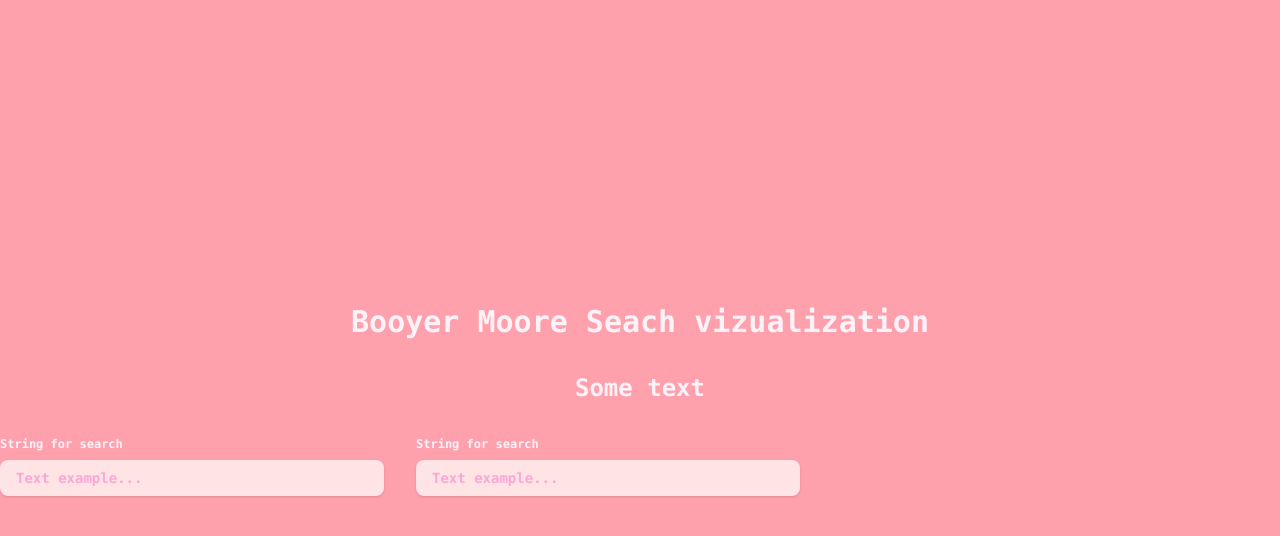
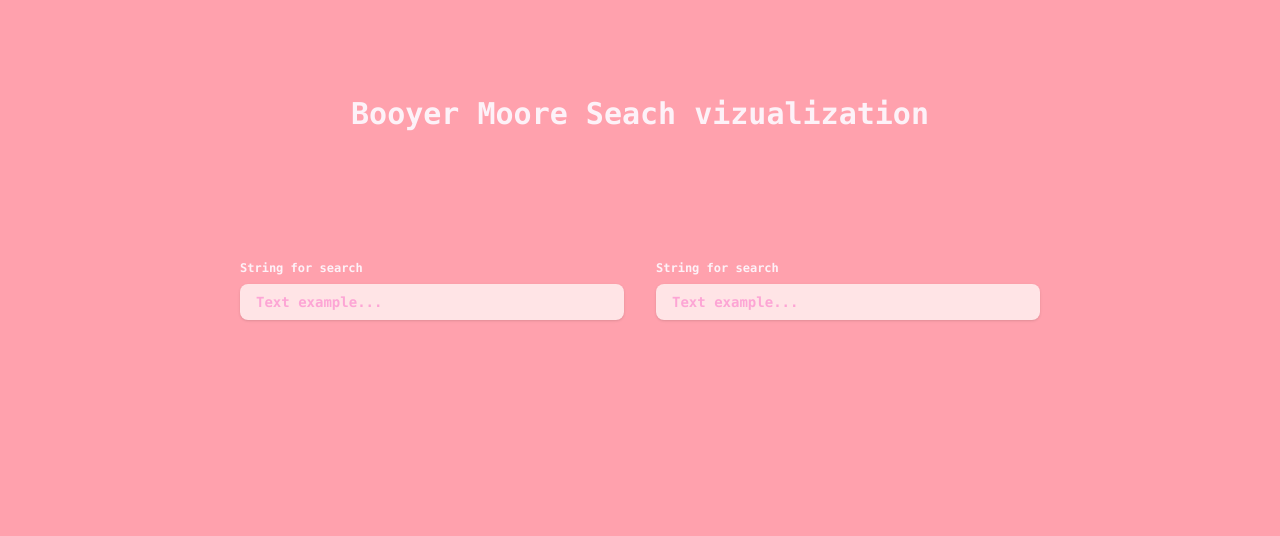
Before and after one commit to topoff0/Boyer-Moore-search-visualization, a React app in the folder frontend/: page / in a window 1280 px wide. Shown: the top 536 px of the page. Built offline with nearby package versions, Linux system fonts and the light colour scheme; the HTML template or start-up script is replaced by a standard one.

Commit message:
Add useQuery hook and show simple information about search result on page

```diff
--- a/frontend/package.json
+++ b/frontend/package.json
@@ -11,6 +11,8 @@
   },
   "dependencies": {
     "@tailwindcss/vite": "^4.1.18",
+    "@tanstack/react-query": "^5.90.16",
+    "axios": "^1.13.2",
     "react": "^19.2.0",
     "react-dom": "^19.2.0",
     "react-router-dom": "^7.11.0",
--- a/frontend/src/App.tsx
+++ b/frontend/src/App.tsx
@@ -1,11 +1,16 @@
 import { Routes, Route } from "react-router-dom";
 import Main from "./pages/Main";
+import { QueryClient, QueryClientProvider } from "@tanstack/react-query";
+
+const queryClient = new QueryClient();
+
 function App() {
-
   return (
-    <Routes>
-      <Route path="/" element={<Main />} />
-    </Routes>
+    <QueryClientProvider client={queryClient}>
+      <Routes>
+        <Route path="/" element={<Main />} />
+      </Routes>
+    </QueryClientProvider>
   )
 }
 
--- /dev/null
+++ b/frontend/src/api/search.ts
@@ -0,0 +1,26 @@
+import axios from "axios";
+
+export interface SearchStep {
+  stepNumber: number;
+  stepPointer: number;
+  patternPointer: number;
+  description: string;
+  isMatch: boolean;
+}
+
+export interface SearchResult {
+  found: boolean;
+  position: number;
+  executionTime: string;
+  steps: SearchStep[];
+}
+
+export const fetchMooreSearch = async (text: string, pattern: string): Promise<SearchResult> => {
+  const { data } = await axios.post<SearchResult>("http://localhost:5015/api/moore/execute",
+    {
+      text, pattern
+    },
+  );
+  console.log(data);
+  return data;
+}
--- /dev/null
+++ b/frontend/src/hooks/useMoore.ts
@@ -0,0 +1,11 @@
+import { fetchMooreSearch, type SearchResult } from "../api/search"
+import { useQuery } from "@tanstack/react-query"
+
+export const useMooreSearch = (text: string, pattern: string) => {
+  return useQuery<SearchResult, Error>({
+    queryKey: ["moore-search", text, pattern],
+    queryFn: () =>  fetchMooreSearch(text, pattern),
+    enabled: !!text && !!pattern,
+    staleTime: 1000 * 60,
+  });
+}
--- a/frontend/src/pages/Main.tsx
+++ b/frontend/src/pages/Main.tsx
@@ -1,32 +1,54 @@
-import { useState } from "react";
+import { useEffect, useState } from "react";
 import Input from "../components/Input";
+import { useMooreSearch } from "../hooks/useMoore";
 
 const Main = () => {
 
-  const [result, setResult] = useState("Some text");
-  const [searchString, setSearchString] = useState("");
-  const [foundString, setFoundString] = useState("");
+  const [text, setText] = useState("");
+  const [pattern, setPattern] = useState("");
+
+  const { data, isLoading, error } = useMooreSearch(text, pattern)
+
+  // useEffect(() => {
+  //   if (data) {
+  //     console.log("Moore result:", data);
+  //   }
+  // }, [data]);
 
   return (
     <>
       <div className="bg-rose-300 w-screen h-screen flex items-center justify-center">
-        <div className="container min-h-screen flex flex-col gap-y-8 items-center justify-center">
-            <h1 className="text-center text-3xl font-mono font-extrabold text-pink-50">Booyer Moore Seach vizualization</h1>
-            <p className="text-2xl text-center font-mono font-extrabold text-pink-50">{result}</p>
-            <div className="container w-full flex items-center gap-8">
-              <Input
-              label = "String for search"
-              placeholder = "Text example..."
-              value = {searchString}
-              onChange={(e) => setSearchString(e.target.value)}
-              />
-              <Input
-              label = "String for search"
-              placeholder = "Text example..."
-              value = {foundString}
-              onChange={(e) => setFoundString(e.target.value)}
-              />
-            </div>
+        <div className="container min-h-screen flex flex-col gap-y-8 items-center justify-start pt-24">
+          <h1 className="text-center text-3xl font-mono font-extrabold text-pink-50 mb-24">Booyer Moore Seach vizualization</h1>
+          {isLoading && <p>Searching...</p>}
+          {error && <p className="text-red-400">{error.message}</p>}
+
+          {data && (
+            <>
+              <p className="text-2xl text-center font-mono font-extrabold text-pink-50 mb-24">
+                {`Found: ${data.found ? "yes" : "no"}`}
+              </p>
+
+              <p className="text-2xl text-center font-mono font-extrabold text-pink-50 mb-24">
+                {`Execution time: ${data.executionTime}`}
+              </p>
+            </>
+          )}
+
+          <div className="container w-full flex items-center justify-center gap-8">
+            <Input
+              label="String for search"
+              placeholder="Text example..."
+              value={text}
+              onChange={(e) => setText(e.target.value)}
+            />
+            <Input
+              label="String for search"
+              placeholder="Text example..."
+              value={pattern}
+              onChange={(e) => setPattern(e.target.value)}
+            />
+          </div>
         </div>
       </div>
     </>
```
Also changed, not shown: 1 other file (tests, documents, lock files or other folders).
